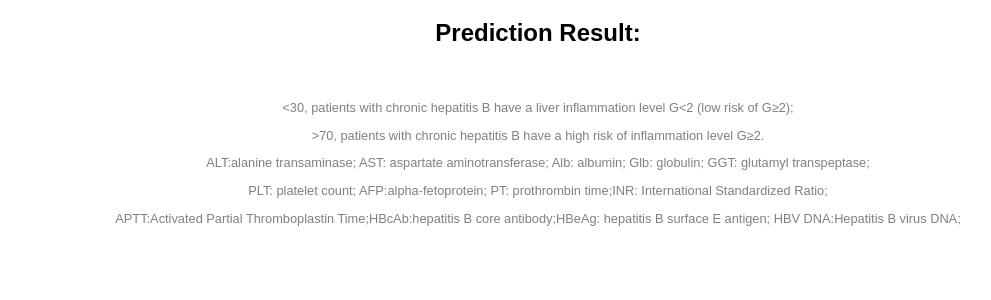
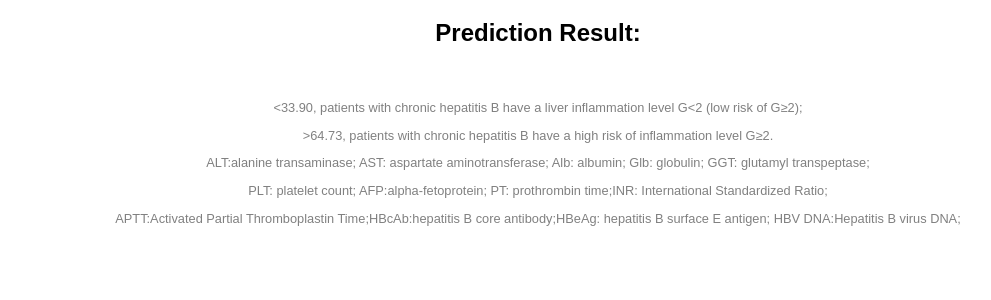
Before and after one commit to icy-chu/CHB3, a Flask app: page / in a window 1280 px wide. Shown: the part 463-763 px from the top of the page, without its empty margins (102-1093 px from the left). Run offline with Flask 3, Linux system fonts and the light colour scheme; parts of the project's set-up code (start-up, migrations or seed data) failed here and were passed over.

Commit message:
Update index.html

```diff
--- a/templates/index.html
+++ b/templates/index.html
@@ -77,8 +77,8 @@
     <div id="result"></div>
 
     <div class="note">
-        <p> <30, patients with chronic hepatitis B have a liver inflammation level G<2 (low risk of G≥2); </p>
-        <p> >70, patients with chronic hepatitis B have a high risk of inflammation level G≥2.</p>
+        <p> <33.90, patients with chronic hepatitis B have a liver inflammation level G<2 (low risk of G≥2); </p>
+        <p> >64.73, patients with chronic hepatitis B have a high risk of inflammation level G≥2.</p>
         <p> </p>
         <p> ALT:alanine transaminase; AST: aspartate aminotransferase; Alb: albumin; Glb: globulin; GGT: glutamyl transpeptase; </p>
         <p> PLT: platelet count; AFP:alpha-fetoprotein; PT: prothrombin time;INR: International Standardized Ratio;</p>
```
